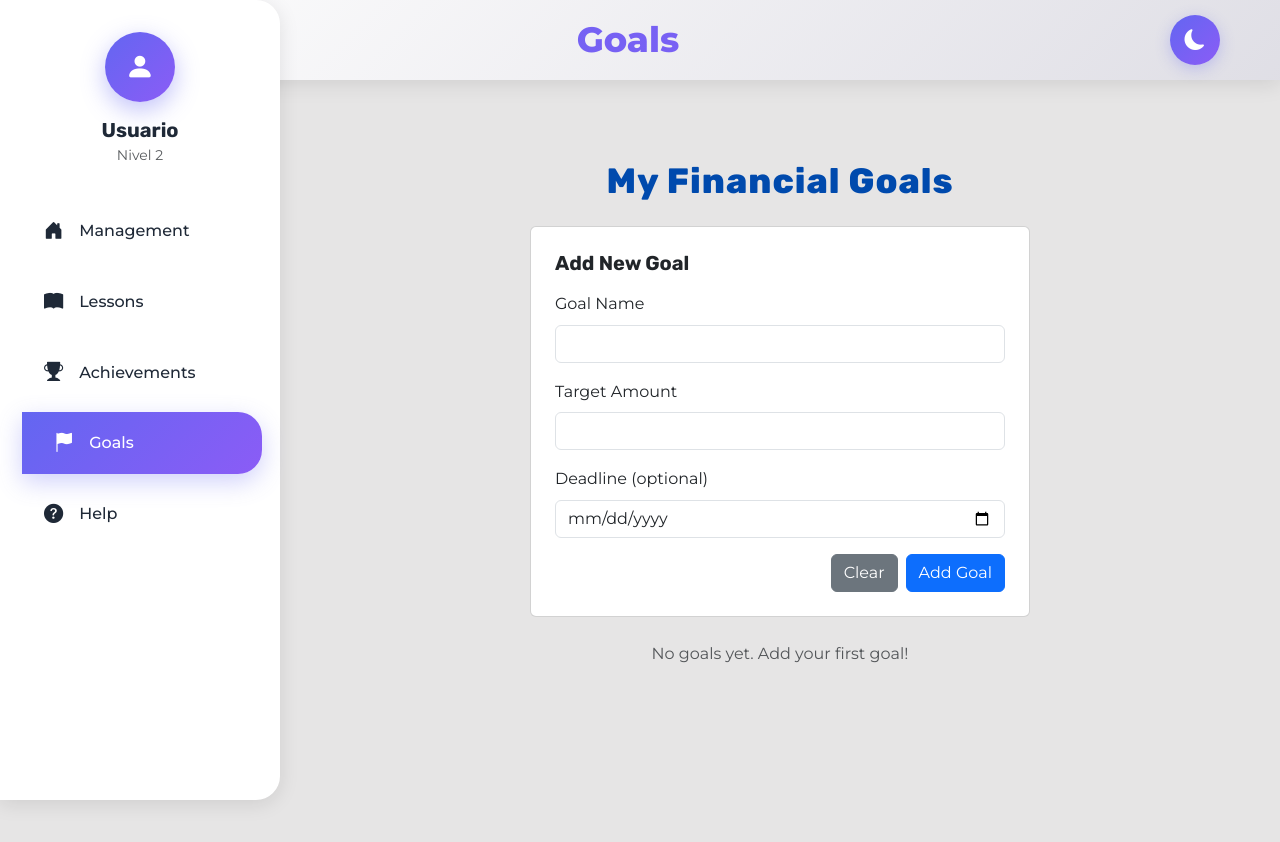
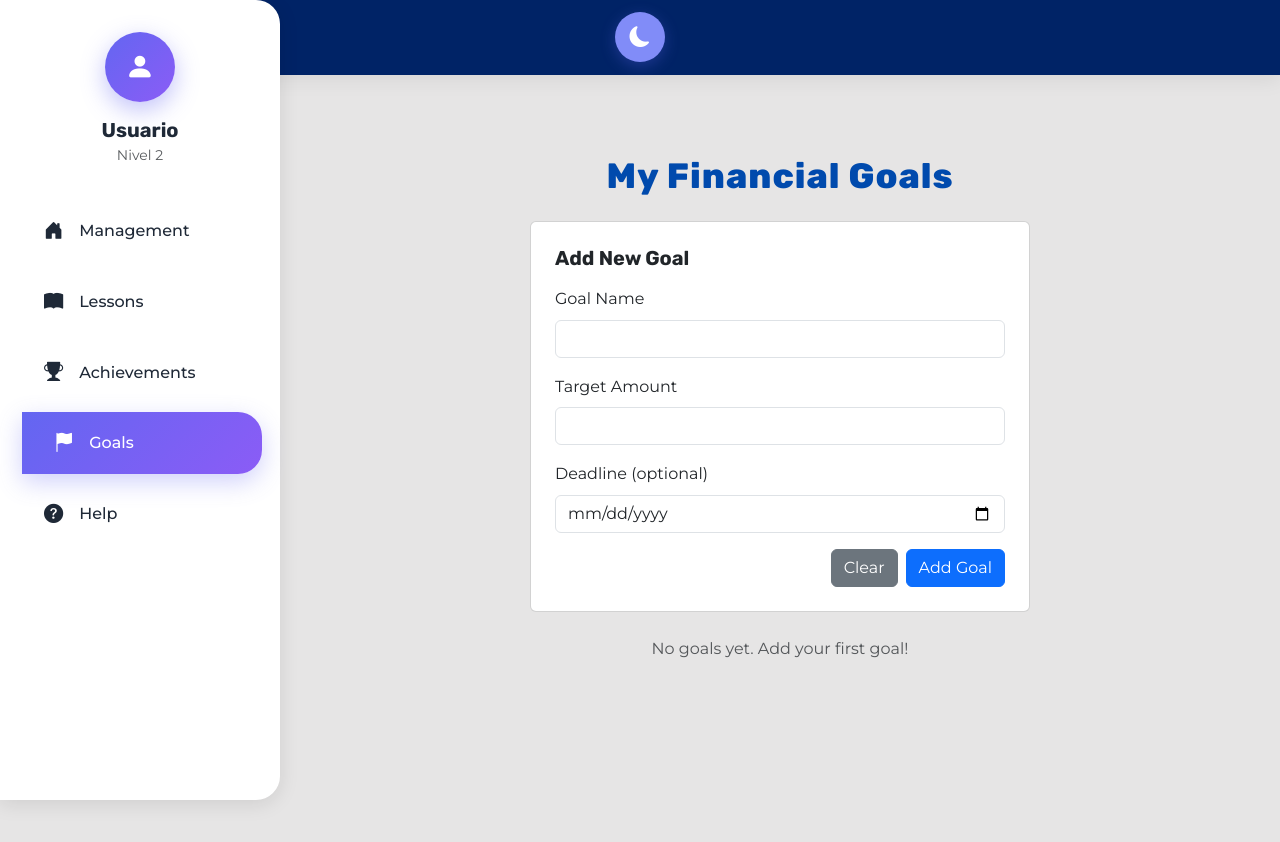
Before and after one commit to NoheliaCastro/Finx, a plain HTML site: page goals.html in a window 1280 px wide. Drawn offline with nearby package versions, Linux system fonts and the light colour scheme.

Commit message:
Mejoras en la barra de navegación y estilos de la sección de estadísticas. Se actualizó el diseño de la navbar para mayor consistencia visual y se ajustaron los colores de los números estadísticos en la sección del dashboard.

```diff
--- a/goals.html
+++ b/goals.html
@@ -304,18 +304,11 @@
 </head>
 <body>
     <!-- Navbar -->
-    <nav class="navbar leccion-navbar">
-        <div class="container-fluid">
-            <div class="row align-items-center w-100">
-                <div class="col-12 position-relative">
-                    <span class="navbar-brand leccion-navbar-brand d-block text-center mx-auto" style="color:#004AAD;font-size:2.2rem;z-index:1;position:relative;">
-                        Goals
-                    </span>
-                    <button class="leccion-theme-toggle position-absolute top-50 end-0 translate-middle-y me-3" id="themeToggle" title="Change theme" style="right:0;">
-                        <i class="bi bi-moon-fill" id="themeIcon"></i>
-                    </button>
-                </div>
-            </div>
+    <nav class="navbar leccion-navbar" style="background: #002366 !important; box-shadow: 0 4px 20px rgba(0,0,0,0.08); min-height: 70px; border-bottom: none !important;">
+        <div class="container-fluid d-flex justify-content-center align-items-center" style="position:relative; min-height:70px;">
+            <button class="leccion-theme-toggle d-block mx-auto" id="themeToggle" title="Change theme" style="position:relative; left:0; right:0; margin:auto; background: #818cf8; color: #fff;">
+                <i class="bi bi-moon-fill" id="themeIcon" style="color: #fff;"></i>
+            </button>
         </div>
     </nav>
     <!-- Sidebar -->
--- a/styles.css
+++ b/styles.css
@@ -1925,3 +1925,8 @@ body.modal-open {
 [data-bs-theme="dark"] .benefits-hero .benefits-hero-subtitle {
     color: #fff !important;
 }
+
+.dashboard-section .summary-card .stat-number,
+.dashboard-section .card .stat-number {
+    color: #004AAD !important;
+}
```
